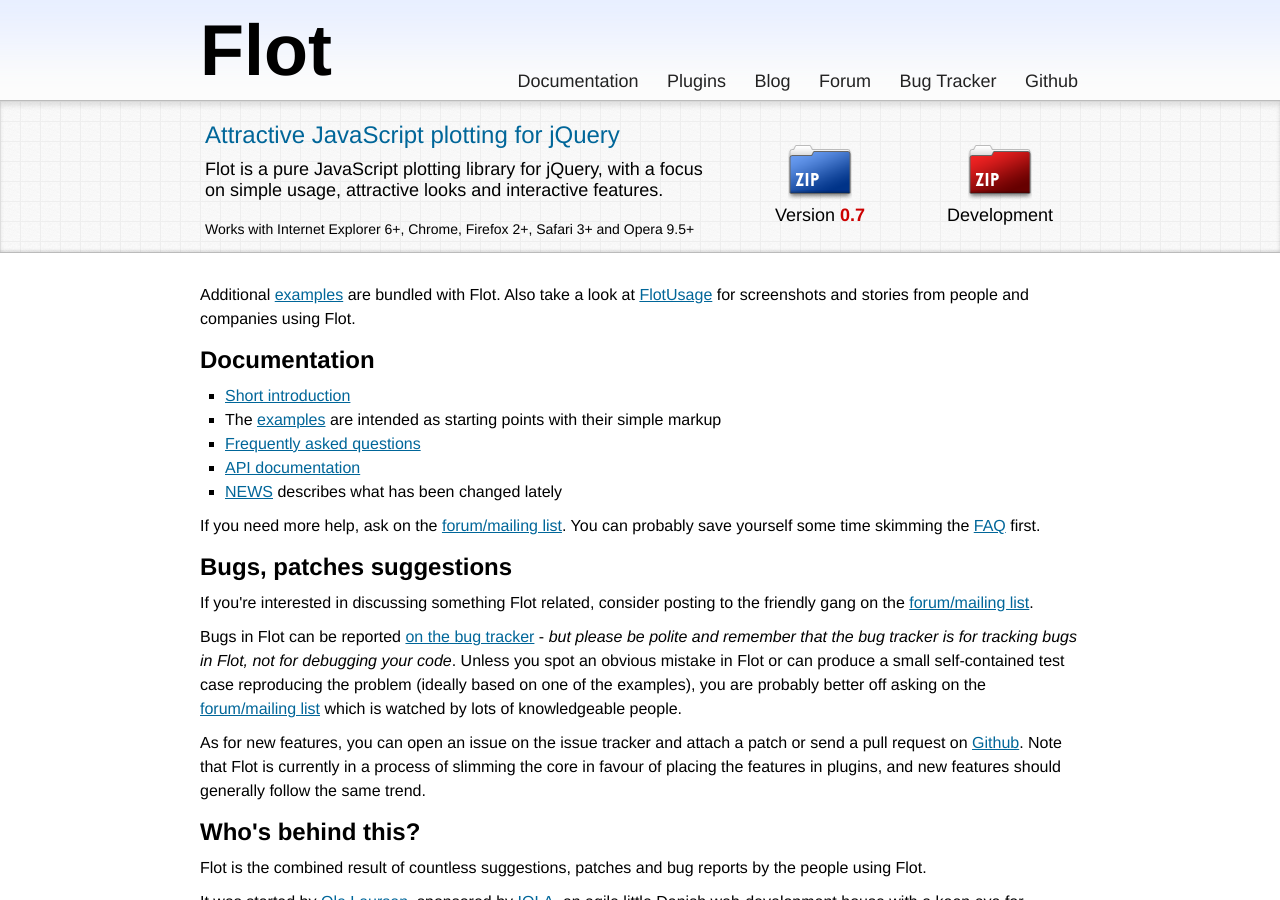
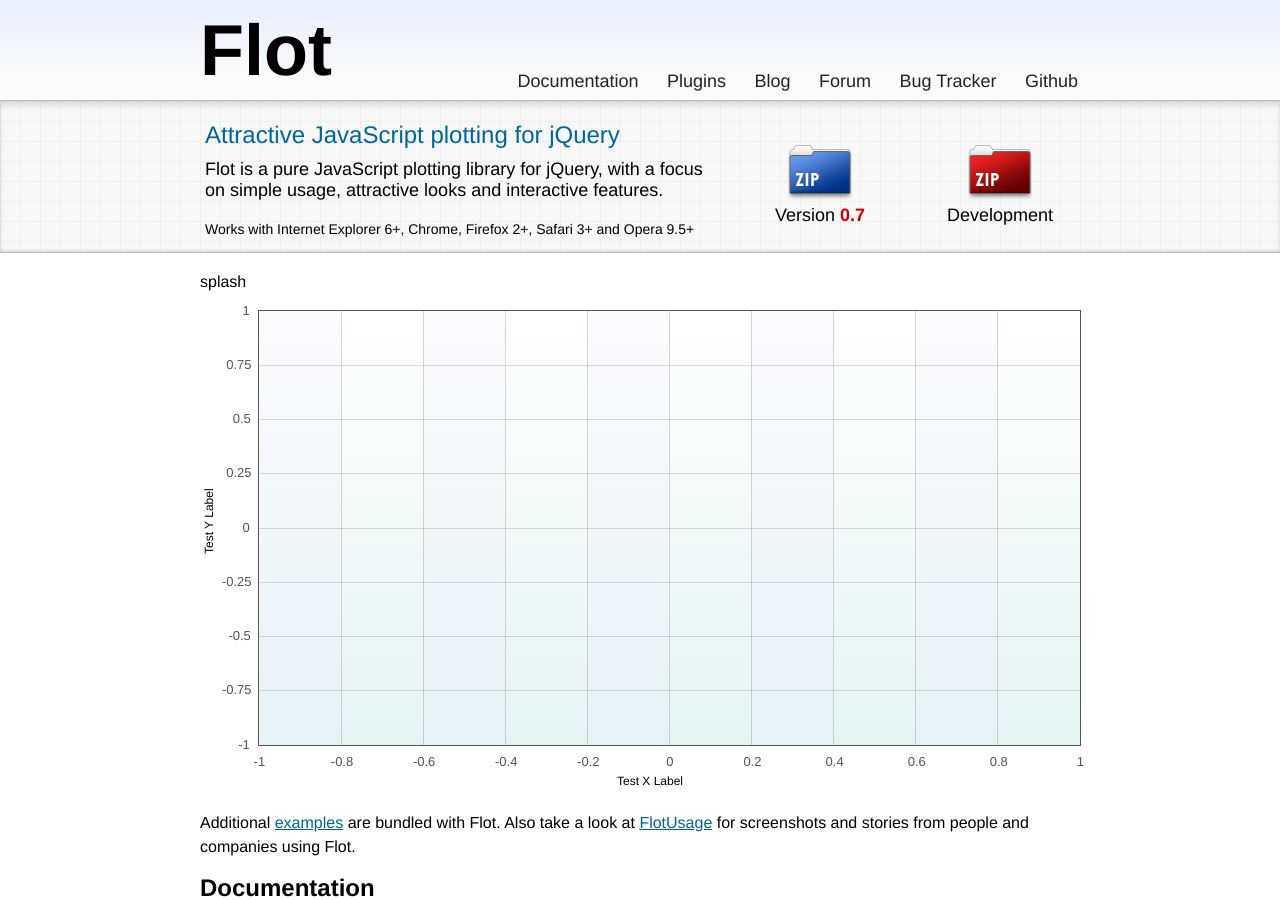
Before and after one commit to flot/flot.github.com, a Jekyll site: the page built from index.html, in a window 1280 px wide and 900 px high. Built offline with Jekyll 4.4.1, drawn with Linux system fonts in a browser that asks for light colours; Markdown is read by kramdown in place of the engine named in the settings; the list of posts is cut into pages by our own code.

Commit message:
Replaced showdemo with a better check.

```diff
--- a/_includes/header.html
+++ b/_includes/header.html
@@ -6,7 +6,7 @@
 	<link rel="stylesheet" href="/css/flot.css" type="text/css"></link>
 	<link rel="alternate" type="application/rss+xml" title="Flot Blog" href="/blog/feed"></link>
 	<link rel="shortcut icon" href="/favicon.ico" type="image/x-icon"></link>
-	{% if showdemo %}
+	{% if page.layout == 'splash' %}
 		<link rel="stylesheet" href="/css/demo.css" type="text/css"></link>
 		<script src="/javascript/jquery.min.js" type="text/javascript"></script>
 		<script src="/javascript/jquery.flot.min.js" type="text/javascript"></script>
--- a/index.html
+++ b/index.html
@@ -1,9 +1,8 @@
 ---
 layout: splash
 title: "Flot: Attractive JavaScript plotting for jQuery"
-showdemo: true
 ---
-
+{{ page.layout }}
 <div id="placeholder"></div>
 
 <p>Additional <a href='http://people.iola.dk/olau/flot/examples/'>examples</a> are bundled with Flot. Also take a look at <a href='https://code.google.com/p/flot/wiki/FlotUsage'>FlotUsage</a> for screenshots and stories from people and companies using Flot.</p>
```
